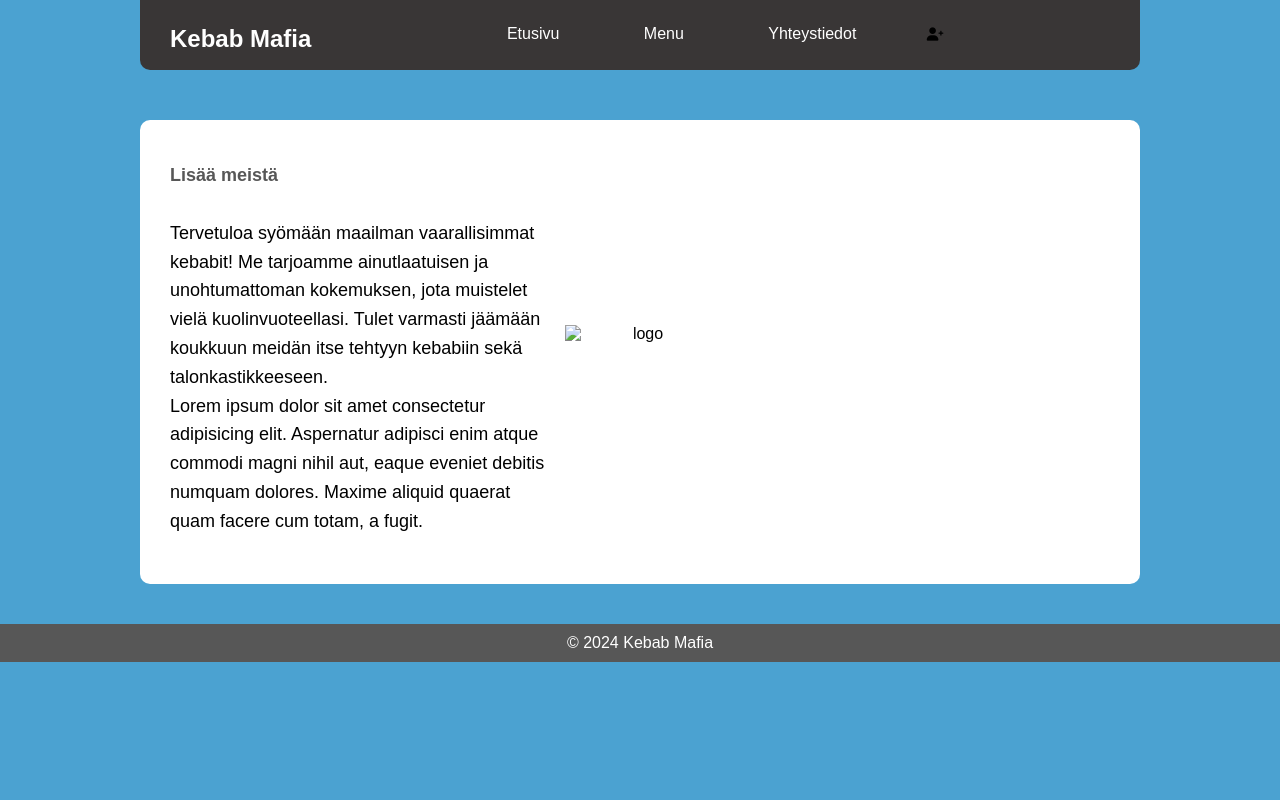
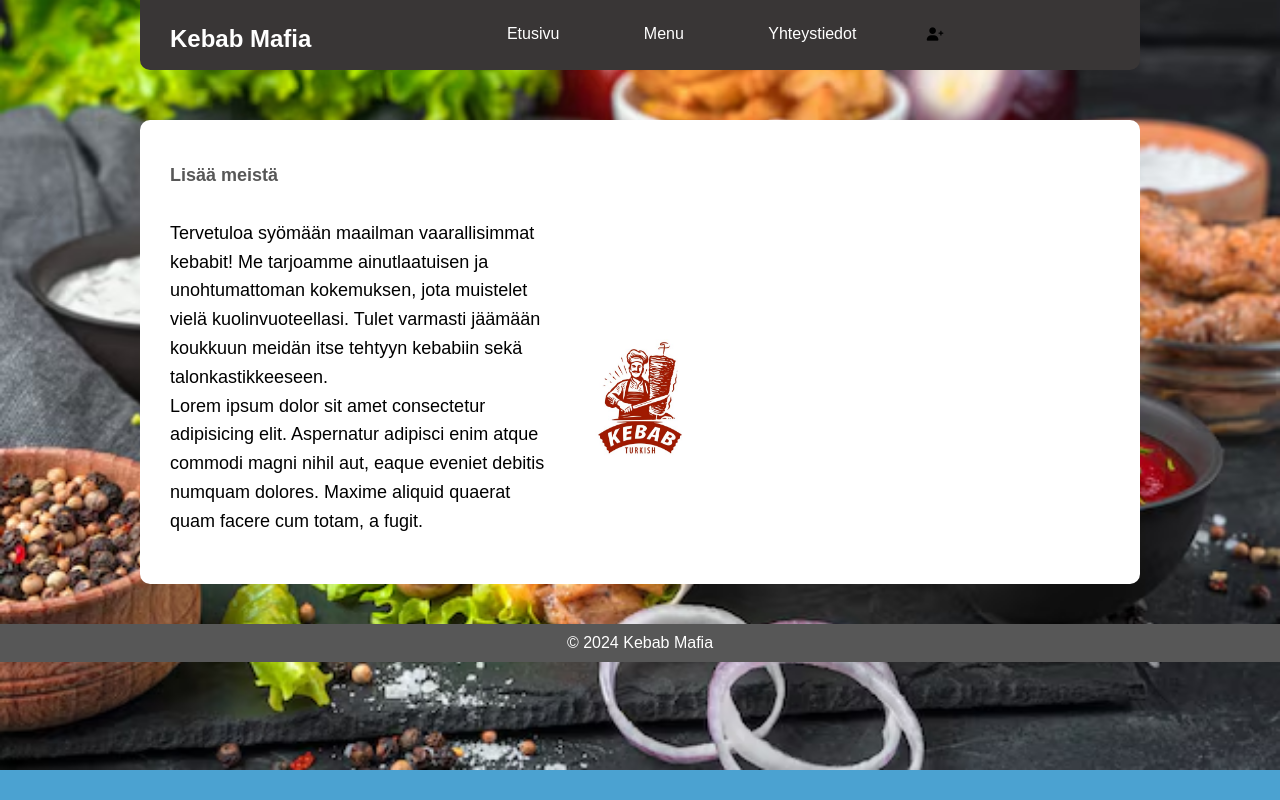
Before and after one commit to LuukasLaitinen23/Kebabmafia, a website: page index.html in a window 1280 px wide. Drawn offline with Linux system fonts and the light colour scheme; the site is published under a folder, as on GitHub Pages, so addresses that start at the root find nothing.

Commit message:
Fix file path

```diff
--- a/index.html
+++ b/index.html
@@ -28,7 +28,7 @@
         <div class="about-content">
             <h2 class="about-header">Lisää meistä</h2>
             <p class="about-text">Tervetuloa syömään maailman vaarallisimmat kebabit! Me tarjoamme ainutlaatuisen ja unohtumattoman kokemuksen, jota muistelet vielä kuolinvuoteellasi. Tulet varmasti jäämään koukkuun meidän itse tehtyyn kebabiin sekä talonkastikkeeseen. <br> Lorem ipsum dolor sit amet consectetur adipisicing elit. Aspernatur adipisci enim atque commodi magni nihil aut, eaque eveniet debitis numquam dolores. Maxime aliquid quaerat quam facere cum totam, a fugit.</p>
-            <img src="/img/logo.jpg" alt="logo" class="logo-img">
+            <img src="img/logo.jpg" alt="logo" class="logo-img">
         </div>
 
     </section>
--- a/styles.css
+++ b/styles.css
@@ -3,7 +3,7 @@
     font-family: Arial, sans-serif;
     text-align: center;
     background-color: #4ba2d1;
-    background-image: url("/img/backgroundimg.jpg");
+    background-image: url("img/backgroundimg.jpg");
     background-size: cover;
     background-position: center;
     background-repeat: no-repeat;
```
